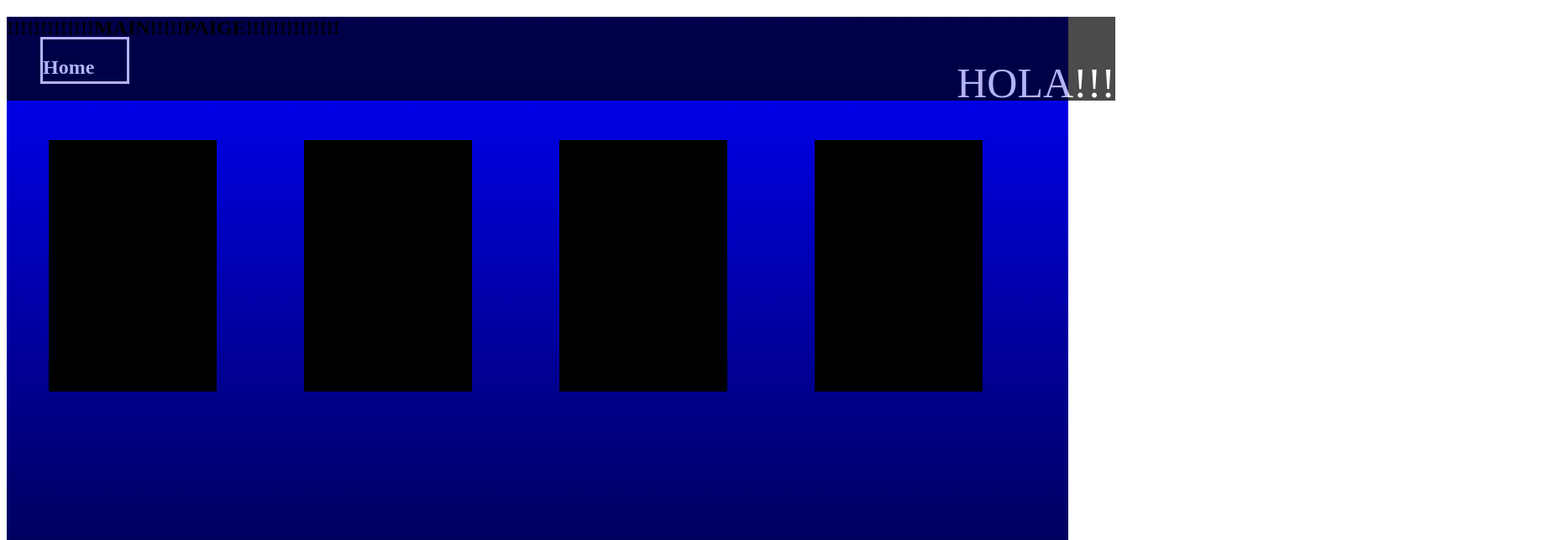
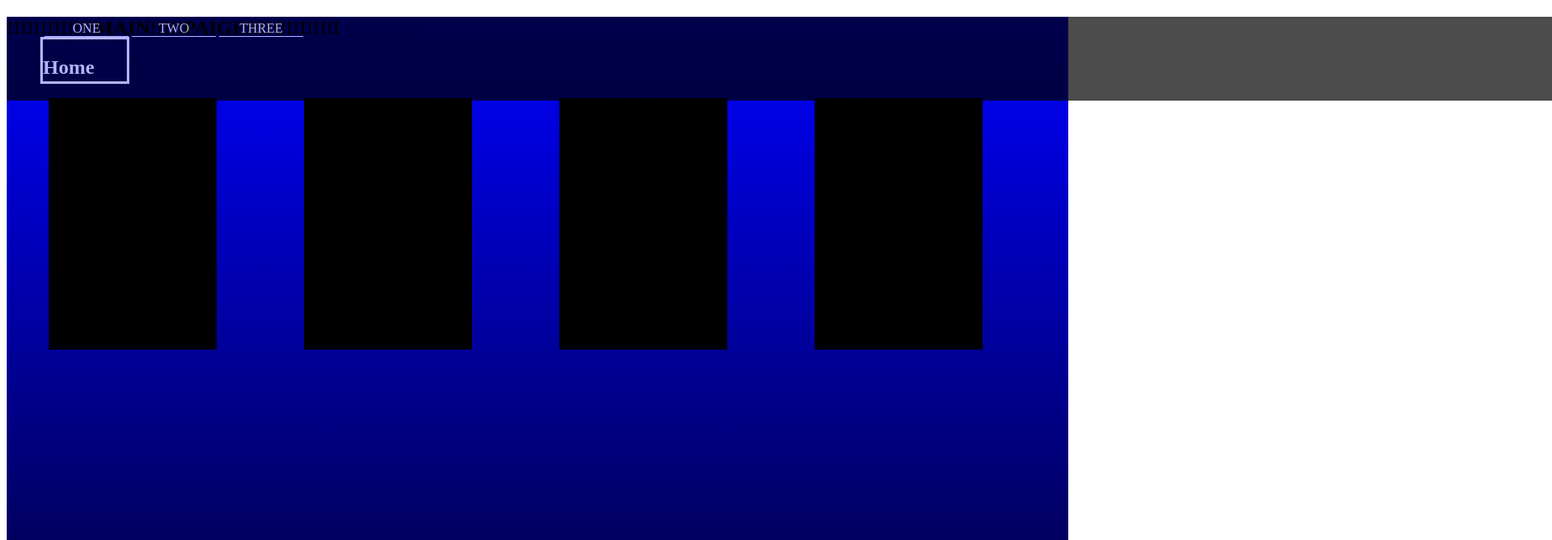
Before and after one commit to sbrycebarker/Star-Wars-Planets, a plain HTML site: page index.html in a window 1280 px wide. Shown: the top 644 px of the page at 84% size, 1848 px wide, since content can reach past the window. Drawn offline with nearby package versions, Linux system fonts and the light colour scheme; some packages are replaced by stand-ins of ours.

Commit message:
header work

```diff
--- a/index.html
+++ b/index.html
@@ -16,15 +16,17 @@
                   <div id="homeButton">
                     <h2>Home</h2>
                   </div>
-                  <p>{{test}}</p>
+
 
                   <div class="navbar">
 
-                    <div class="item">ONE</div>
+                    <div class="items">ONE</div>
                     <div class="items">TWO</div>
                     <div class="items">THREE</div>
                   </div>
               </div>
+
+
 
 
 
--- a/styles/style.css
+++ b/styles/style.css
@@ -1,26 +1,49 @@
+html {
+  padding: 0;
+  margin: 0;
+}
+
 .site {
   background-color: blue;
   background-image: linear-gradient(
     blue, black
     );
     height: 1000px;
+    padding: 0;
+    margin: 0;
 }
 
 .siteHeader {
   height: 100px;
-  width: 100%;
+  width: 1800px;
   background-color: black;
   opacity: .7;
   padding-left: 40px;
   position: absolute;
+}
+.navbar {
+  height: 50px;
+  width: 350px;
+  margin: 5px;
+  position: absolute;
+}
+.items {
+  color: white;
+  width: 100px;
+  text-align: center;
+  position: relative;
+  display: inline-block;
+  border-bottom: 1px solid white;
 }
 
 .things {
   background-color: black;
   height: 300px;
   width: 200px;
-  display: inline-flex;
-  margin: 100px 50px 10px 50px;
+  display: inline-block;
+  margin: 50px;
+
+
 }
 
 #homeButton {
@@ -40,5 +63,6 @@
 p {
   color: white;
   font-size: 50px;
-  float: right;
+  display: flex;
+
 }
```
Also changed, not shown: views/main.html (+4 -1 lines).
